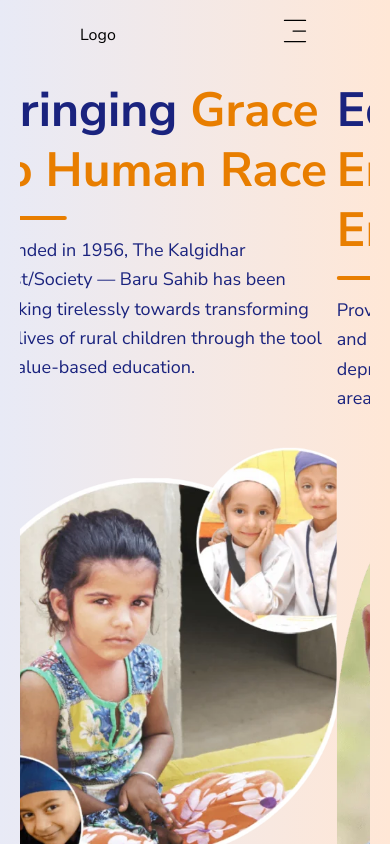
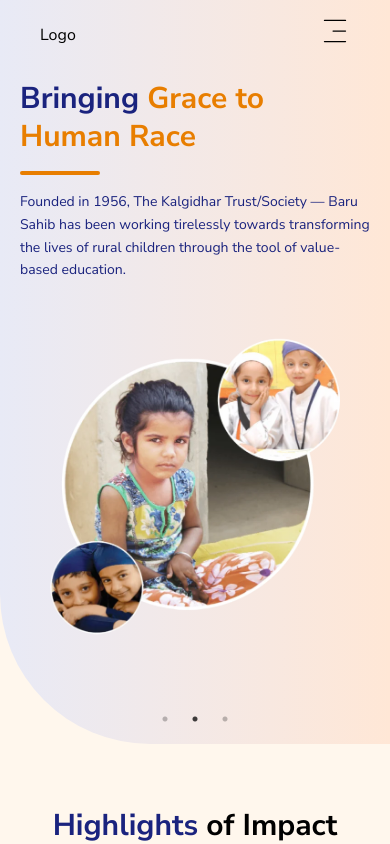
Before and after one commit to mndev2019/chariety, a React (Vite) app: page / in a window 390 px wide. Shown: the top 844 px of the page. Built offline with nearby package versions, Linux system fonts and the light colour scheme.

Commit message:
changesinmobileview

```diff
--- a/src/Layout/Footer.jsx
+++ b/src/Layout/Footer.jsx
@@ -36,7 +36,7 @@
                 <li className='pb-3 cursor-pointer'>How to Help</li>
               </ul>
             </div>
-            <div className="col-span-1 lg:p-0 pt-3">
+            <div className="col-span-1 lg:p-0 md:pt-3 pt-0">
               {/* <h3 className='text-white font-[600] lg:text-[25px] text-[15px]'>
                 Our Product
               </h3> */}
--- a/src/Layout/Navbar.jsx
+++ b/src/Layout/Navbar.jsx
@@ -33,6 +33,7 @@
                 <NavLink
                     to="/"
                     className={({ isActive }) => isActive ? "text-[#1A237E]" : "hover:text-[#1A237E]"}
+                    onClick={() => setIsOpen(false)}
                 >
                     Home
                 </NavLink>
@@ -41,6 +42,7 @@
                 <NavLink
                     to="/about"
                     className={({ isActive }) => isActive ? "text-[#1A237E]" : "hover:text-[#1A237E]"}
+                    onClick={() => setIsOpen(false)}
                 >
                     About Us
                 </NavLink>
@@ -49,6 +51,7 @@
                 <NavLink
                     to="/programs"
                     className={({ isActive }) => isActive ? "text-[#1A237E]" : "hover:text-[#1A237E]"}
+                    onClick={() => setIsOpen(false)}
                 >
                     Programs
                 </NavLink>
@@ -57,6 +60,7 @@
                 <NavLink
                     to="/blogs"
                     className={({ isActive }) => isActive ? "text-[#1A237E]" : "hover:text-[#1A237E]"}
+                    onClick={() => setIsOpen(false)}
                 >
                     How to Help
                 </NavLink>
@@ -65,6 +69,7 @@
                 <NavLink
                     to="/donate"
                     className={({ isActive }) => isActive ? "text-[#1A237E]" : "hover:text-[#1A237E]"}
+                    onClick={() => setIsOpen(false)}
                 >
                     Donate
                 </NavLink>
@@ -73,6 +78,7 @@
                 <NavLink
                     to="/testimonies"
                     className={({ isActive }) => isActive ? "text-[#1A237E]" : "hover:text-[#1A237E]"}
+                    onClick={() => setIsOpen(false)}
                 >
                     Testimonies
                 </NavLink>
@@ -81,6 +87,7 @@
                 <NavLink
                     to="/contact"
                     className={({ isActive }) => isActive ? "text-[#1A237E]" : "hover:text-[#1A237E]"}
+                    onClick={() => setIsOpen(false)}
                 >
                     Contact Us
                 </NavLink>
@@ -96,7 +103,7 @@
 
     return (
         <>
-            <section className={`py-4 px-20 w-full ${location.pathname === '/' ? 'absolute' : 'relative'}`}>
+            <section className={`py-4 lg:px-20 px-10 w-full ${location.pathname === '/' ? 'absolute' : 'relative'}`}>
                 <div className="container mx-auto">
                     <div className="flex justify-between items-center">
                         {/* Logo */}
--- a/src/Pages/Home/Banner.jsx
+++ b/src/Pages/Home/Banner.jsx
@@ -47,14 +47,14 @@
                                 <div className="grid grid-cols-1 md:grid-cols-2 gap-10 items-center">
                                     {/* Left side: Text */}
                                     <div data-aos="fade-left">
-                                        <h2 className="text-5xl font-bold leading-tight mb-4">
+                                        <h2 className="lg:text-5xl md:text-4xl text-3xl font-bold leading-tight mb-4">
                                             <span className="text-[#1A237E]">{slide.title.split(' ')[0]}</span>{' '}
                                             <span className="text-[#e87e00]">
                                                 {slide.title.split(' ').slice(1).join(' ')}
                                             </span>
                                         </h2>
                                         <div className="w-20 h-1 bg-[#e87e00] mb-4 rounded"></div>
-                                        <p className="text-[#1A237E] text-lg leading-relaxed">
+                                        <p className="text-[#1A237E] md:text-lg text-sm leading-relaxed">
                                             {slide.description}
                                         </p>
                                     </div>
@@ -62,7 +62,7 @@
 
                                     {/* Right side: Image */}
                                     <div className="w-full justify-items-center" data-aos="fade-right">
-                                        <img src={slide.image} alt={`Slide ${index + 1}`} className='h-[500px] object-cover rounded-xl' />
+                                        <img src={slide.image} alt={`Slide ${index + 1}`} className='md:h-[500px] h-auto object-cover rounded-xl' />
                                     </div>
                                 </div>
                             </div>
--- a/src/Pages/Home/Highlights.jsx
+++ b/src/Pages/Home/Highlights.jsx
@@ -29,7 +29,7 @@
     return (
         <section className="py-16 ">
             <div className="container mx-auto px-5 lg:px-20">
-                <h2 className="text-4xl font-bold text-center  mb-14">
+                <h2 className="md:text-4xl text-3xl font-bold text-center  lg:mb-14 mb-5">
                    <span className='text-[#1A237E]'> Highlights </span> of Impact
                 </h2>
 
```
